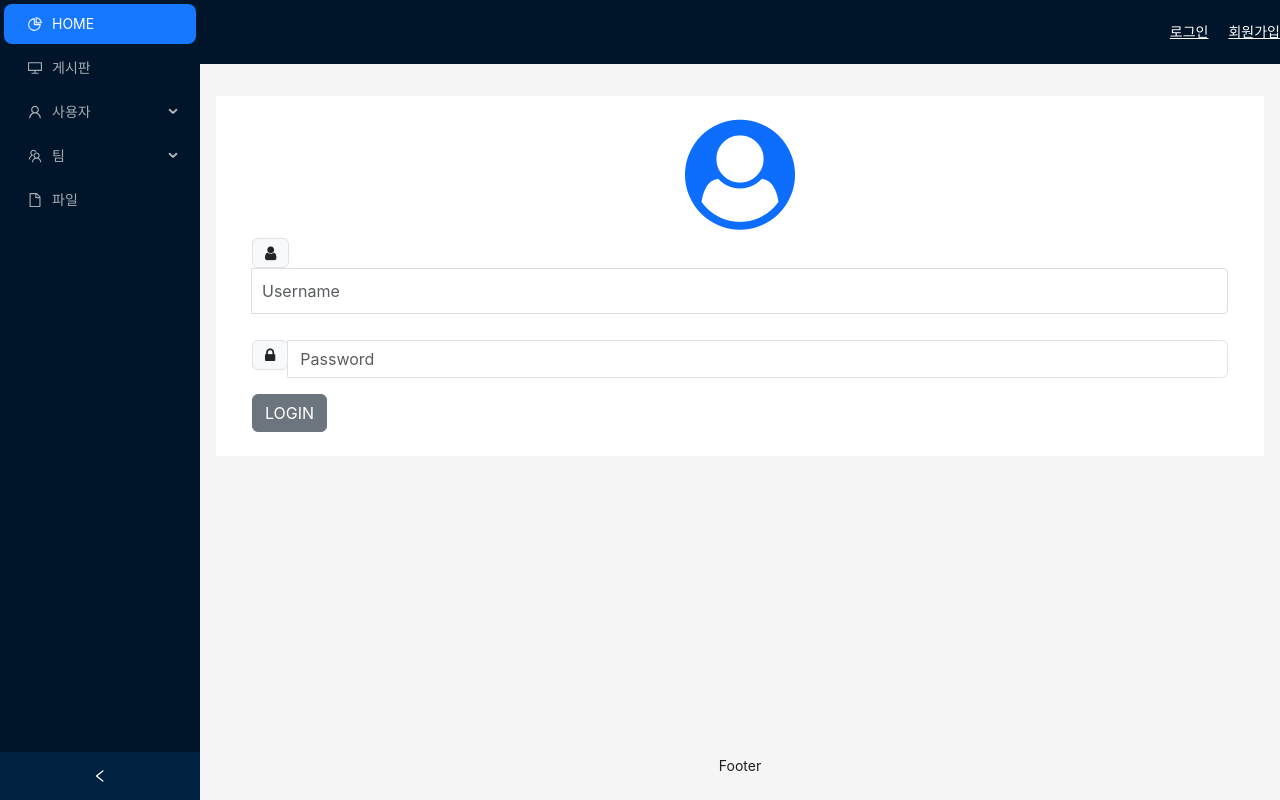
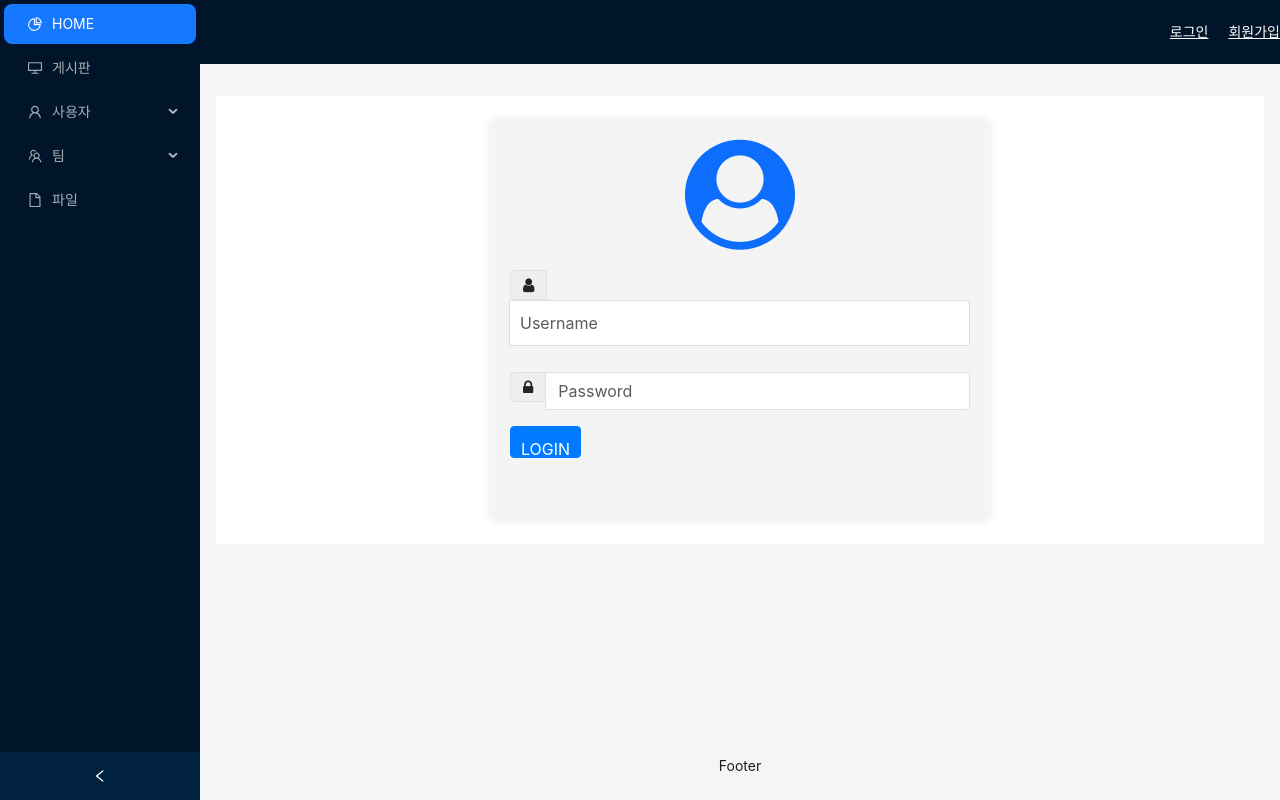
Before and after one commit to SangJuneLee975/react-firstproject, a React (Create React App) app: page /login in a window 1280 px wide. Built offline with nearby package versions, Linux system fonts and the light colour scheme.

Commit message:
댓글 공백으로 제출시 입력메세지 출력 및 프론트작업

```diff
--- a/src/App.js
+++ b/src/App.js
@@ -1,4 +1,4 @@
-import React, { useState } from 'react';
+import React, { useState, useEffect } from 'react';
 import NavigationHandler from './Menu/NavigationHandler';
 import {
   BrowserRouter as Router,
@@ -56,14 +56,22 @@ function App() {
   const [isLoggedIn, setIsLoggedIn] = useState(false);
   let navigateFunction;
 
+  useEffect(() => {
+    // 로그인 상태를 localStorage에서 불러옴
+    const loggedIn = localStorage.getItem('isLoggedIn') === 'true';
+    setIsLoggedIn(loggedIn);
+  }, []);
+
   // 로그인 상태를 변경하는 함수
   const handleLogin = () => {
     setIsLoggedIn(true);
+    localStorage.setItem('isLoggedIn', 'true'); // 로그인 상태를 localStorage에 저장
   };
 
   // 로그아웃 상태를 변경하는 함수
   const handleLogout = () => {
     setIsLoggedIn(false);
+    localStorage.setItem('isLoggedIn', 'false'); // 로그아웃 상태를 localStorage에 저장
   };
 
   const onMenuClick = (e) => {
--- a/src/components/parsejwt.js
+++ b/src/components/parsejwt.js
@@ -1,12 +1,18 @@
 export const getUserInfoFromToken = (token) => {
-  if (!token) return null;
+  if (!token) {
+    return null;
+  }
   try {
     const base64Url = token.split('.')[1]; // 페이로드 부분만 추출
     const base64 = base64Url.replace(/-/g, '+').replace(/_/g, '/');
     const payload = JSON.parse(window.atob(base64));
-    return payload;
+
+    return {
+      userId: payload.sub,
+      name: payload.name,
+      nickname: payload.nickname,
+    };
   } catch (error) {
-    console.error('토큰 디코딩 오류:', error);
     return null;
   }
 };
--- /dev/null
+++ b/src/css/Login.css
@@ -0,0 +1,47 @@
+.container {
+  display: flex;
+  justify-content: center;
+
+  height: 50vh;
+}
+
+.form-box {
+  width: 500px;
+  padding: 20px;
+  background-color: #f4f4f4;
+  border-radius: 8px;
+  box-shadow: 0 0 10px rgba(0, 0, 0, 0.1);
+}
+
+.header-form h4 {
+  margin: 0;
+  padding-bottom: 20px;
+  text-align: center;
+}
+
+.input-group {
+  margin-bottom: 15px;
+}
+
+.input-group-prepend .input-group-text {
+  background-color: #eeeeee;
+  border-radius: 0.25rem 0 0 0.25rem;
+}
+
+.form-control {
+  border-radius: 0.25rem;
+}
+
+.btn-block {
+  background-color: #007bff;
+  color: white;
+  border-radius: 0.25rem;
+  padding: 10px;
+  font-size: 16px;
+  cursor: pointer;
+  border: 1px solid #007bff;
+}
+
+.btn-block:hover {
+  background-color: #0056b3;
+}
--- a/src/pages/BoardDetail.js
+++ b/src/pages/BoardDetail.js
@@ -24,6 +24,16 @@ const BoardDetail = () => {
   const token = localStorage.getItem('token');
   const userInfo = getUserInfoFromToken(token);
   const userNickname = userInfo?.nickname;
+
+  const date = new Date(board.date);
+  const formattedDate = date.toLocaleString('ko-KR', {
+    year: 'numeric',
+    month: 'long',
+    day: 'numeric',
+    hour: '2-digit',
+    minute: '2-digit',
+    second: '2-digit',
+  });
 
   // 게시글 상세 정보를 가져오는 함수
   const fetchBoardDetails = useCallback(async () => {
@@ -138,7 +148,7 @@ const BoardDetail = () => {
         {/* 게시글 내용과 수정 폼 */}
         <List.Item className="board-meta-container">
           <span>작성자: {board.writer}</span>
-          <span>작성일: {board.date}</span>
+          <span>작성일: {formattedDate}</span>
         </List.Item>
         {!editing ? (
           <List.Item>{board.content}</List.Item>
--- a/src/pages/CommentForm.js
+++ b/src/pages/CommentForm.js
@@ -1,24 +1,36 @@
 import React, { useState } from 'react';
 import axios from 'axios';
-import { Input, Button } from 'antd';
+import { Input, Button, message } from 'antd';
 
 const { TextArea } = Input;
 
 const CommentForm = ({ boardId, token, onCommentAdded, parentId = null }) => {
   const [commentContent, setCommentContent] = useState('');
 
+  // 댓글 제출 시 호출되는 함수
   const handleCommentSubmit = async () => {
-    const url = `http://localhost:8080/api/comments/board/${boardId}`;
+    if (!commentContent.trim()) {
+      // 입력 내용이 비어있으면 메시지를 중앙 상단에 표시합니다.
+      message.error('내용을 입력해주세요', 2.5); // 2.5초간 표시
+      return;
+    }
+
+    // 댓글 제출
     try {
-      await axios.post(
-        url,
-        { content: commentContent, boardId },
-        { headers: { Authorization: `Bearer ${token}` } }
-      );
-      setCommentContent('');
+      const url = `http://localhost:8080/api/comments/board/${boardId}`;
+      const payload = {
+        content: commentContent,
+        boardId,
+        ...(parentId && { parentId }), // parentId가 있으면 payload에 추가합니다.
+      };
+      await axios.post(url, payload, {
+        headers: { Authorization: `Bearer ${token}` },
+      });
+      setCommentContent(''); // 입력 필드 초기화
       onCommentAdded(); // 댓글 목록 업데이트 콜백 함수 호출
     } catch (error) {
       console.error('댓글 작성 중 오류 발생:', error);
+      message.error('댓글 작성 중 오류가 발생했습니다.', 2.5);
     }
   };
 
--- a/src/pages/CommentList.js
+++ b/src/pages/CommentList.js
@@ -24,7 +24,7 @@ const CommentsList = ({ boardId, token, comments, updateComments }) => {
             headers: { Authorization: `Bearer ${token}` },
           }
         );
-        updateComments();
+        updateComments(response.data);
       } catch (error) {
         console.error('댓글을 가져오는 중 에러:', error);
       }
@@ -87,6 +87,27 @@ const CommentsList = ({ boardId, token, comments, updateComments }) => {
 
   // 댓글창 버튼 렌더링
   const renderItemActions = (item) => {
+    // 수정과 삭제 버튼은 현재 로그인한 사용자가 댓글 작성자일 때만 표시
+
+    const userActions =
+      userInfo?.userId === item.userId
+        ? [
+            <Button key="edit" onClick={() => startEdit(item)}>
+              수정
+            </Button>,
+            <Button key="delete" onClick={() => deleteComment(item.id)}>
+              삭제
+            </Button>,
+          ]
+        : [];
+
+    // 대댓글 버튼은 모든 사용자에게  항상 표시하기
+    const replyAction = [
+      <Button key="reply" onClick={() => toggleReplyForm(item.id)}>
+        대댓글 달기
+      </Button>,
+    ];
+
     if (editingCommentId === item.id) {
       return [
         <Button key="cancel" onClick={cancelEdit}>
@@ -97,17 +118,7 @@ const CommentsList = ({ boardId, token, comments, updateComments }) => {
         </Button>,
       ];
     } else {
-      return [
-        <Button key="edit" onClick={() => startEdit(item)}>
-          수정
-        </Button>,
-        <Button key="delete" onClick={() => deleteComment(item.id)}>
-          삭제
-        </Button>,
-        <Button key="reply" onClick={() => toggleReplyForm(item.id)}>
-          대댓글 달기
-        </Button>,
-      ];
+      return [...userActions, ...replyAction];
     }
   };
 
@@ -116,6 +127,7 @@ const CommentsList = ({ boardId, token, comments, updateComments }) => {
       dataSource={comments}
       header={`${comments.length} 댓글`}
       itemLayout="horizontal"
+      locale={{ emptyText: ' ' }} // No data 메시지 숨기기
       renderItem={(item) => (
         <List.Item
           className={getDepthClass(item.depth)}
@@ -124,6 +136,7 @@ const CommentsList = ({ boardId, token, comments, updateComments }) => {
           {item.depth === 1 && (
             <UpCircleOutlined style={{ color: '#08c', marginRight: 12 }} />
           )}
+
           {editingCommentId === item.id ? (
             <TextArea
               value={editedContent}
@@ -135,7 +148,7 @@ const CommentsList = ({ boardId, token, comments, updateComments }) => {
               <List.Item.Meta
                 title={
                   <span>
-                    {item.userId} - {new Date(item.date).toLocaleString()}
+                    {item.nickname} - {new Date(item.date).toLocaleString()}
                   </span>
                 }
                 description={
--- a/src/pages/LoginPage.js
+++ b/src/pages/LoginPage.js
@@ -4,6 +4,7 @@ import { useNavigate } from 'react-router-dom';
 import { useSetRecoilState } from 'recoil';
 import { isLoggedInState } from '../recoil/atoms';
 import { Button } from 'antd';
+import '../css/Login.css';
 
 const Login = () => {
   const [formData, setFormData] = useState({
@@ -80,9 +81,9 @@ const Login = () => {
                 onChange={handleChange}
               />
             </div>
-            <button type="submit" className="btn btn-secondary btn-block">
+            <Button type="submit" className="btn btn-secondary btn-block">
               LOGIN
-            </button>
+            </Button>
             <div className="message"></div>
           </form>
           <div className="social"></div>
--- a/src/pages/ReplyForm.js
+++ b/src/pages/ReplyForm.js
@@ -1,6 +1,6 @@
 import React, { useState } from 'react';
 import axios from 'axios';
-import { Input, Button } from 'antd';
+import { Input, Button, message } from 'antd';
 import '../css/Reply.css';
 
 const { TextArea } = Input;
@@ -8,19 +8,29 @@ const { TextArea } = Input;
 const ReplyForm = ({ boardId, token, onReplyAdded, parentId }) => {
   const [replyContent, setReplyContent] = useState('');
 
+  // 대댓글 제출 시 호출되는 함수
   const handleReplySubmit = async () => {
-    const url = `http://localhost:8080/api/comments/${parentId}/reply`;
+    if (!replyContent.trim()) {
+      message.error('내용을 입력해주세요', 2.5); // 2.5초간 표시
+      return;
+    }
 
+    // 대댓글 제출
     try {
-      await axios.post(
-        url,
-        { content: replyContent, boardId },
-        { headers: { Authorization: `Bearer ${token}` } }
-      );
+      const url = `http://localhost:8080/api/comments/board/${boardId}`;
+      const payload = {
+        content: replyContent,
+        boardId,
+        parentId,
+      };
+      await axios.post(url, payload, {
+        headers: { Authorization: `Bearer ${token}` },
+      });
       setReplyContent('');
       onReplyAdded();
     } catch (error) {
       console.error('대댓글 작성 중 오류 발생:', error);
+      message.error('대댓글 작성 중 오류가 발생했습니다.', 2.5);
     }
   };
 
@@ -30,7 +40,7 @@ const ReplyForm = ({ boardId, token, onReplyAdded, parentId }) => {
         rows={4}
         value={replyContent}
         onChange={(e) => setReplyContent(e.target.value)}
-        placeholder="대댓글 대댓글을 작성하세요"
+        placeholder="대댓글을 작성하세요"
       />
       <Button
         type="primary"
```
